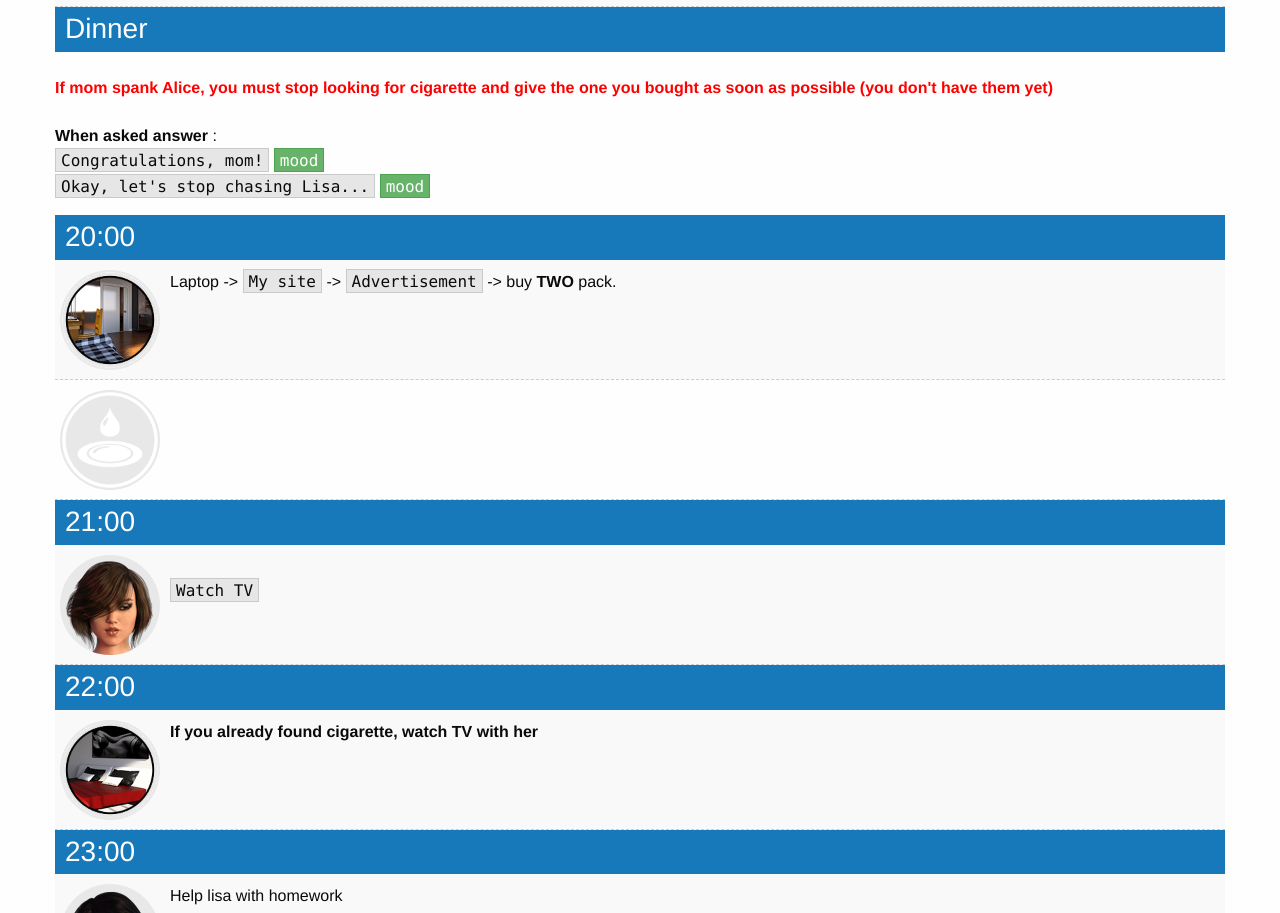
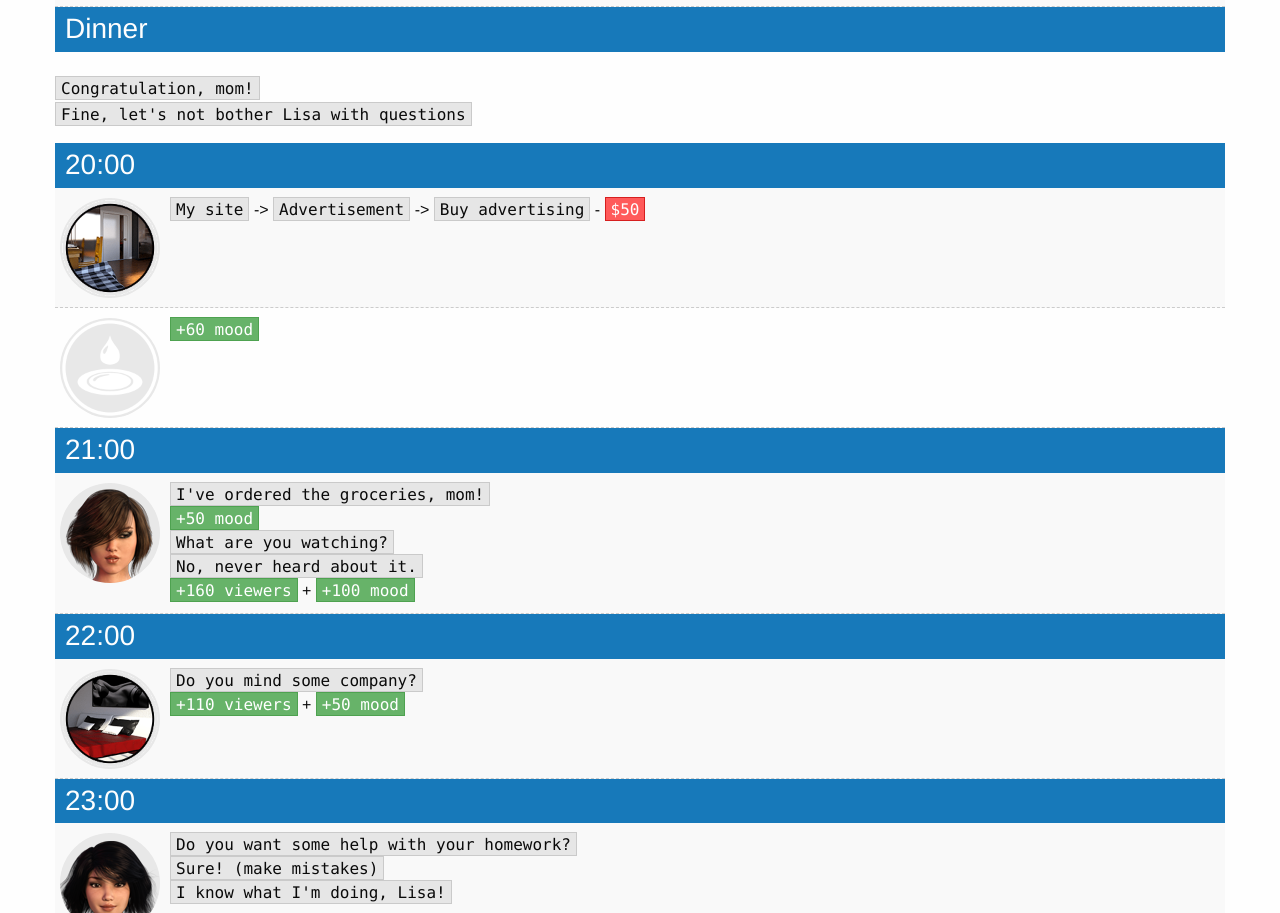
Before and after one commit to maim-lain/bigbrother, a plain HTML site: page index.html in a window 1280 px wide. Shown: the part 11087-12000 px from the top of the page. Drawn offline with Linux system fonts and the light colour scheme.

Commit message:
Update index.html

```diff
--- a/index.html
+++ b/index.html
@@ -634,7 +634,8 @@
                     17:00
                 </p>
                 <div class="step">
-                    <img src="./assets/img/wait.png" class="circle small lg float-left">
+                    <img src="./assets/img/alice.png" class="circle small lg float-left">
+                    <code>About the blog...</code><br>Congratulation, mom!
                 </div>
             </div>
             <div>
@@ -650,19 +651,10 @@
                     Dinner
                 </p>
                 <br>
-                <b style="color:red;">If mom spank Alice, you must stop looking for cigarette and give the one you bought as soon as possible (you don't have them yet)</b>
-                <br>
-                <br>
-                <b>When asked answer</b> :
-                <div>
-                    <p>
-                        <code>Congratulations, mom!</code> <span class="stat-good">mood</span>
-
-                        <br>
-                        <code>Okay, let's stop chasing Lisa...</code> <span class="stat-good">mood</span>
-
-                    </p>
-                </div>
+                <p>
+                    <code>Congratulation, mom!</code><br>
+                    <code>Fine, let's not bother Lisa with questions</code><br>
+                </p>
             </div>
             <div>
                 <p class="lead">
@@ -670,10 +662,11 @@
                 </p>
                 <div class="step">
                     <img src="./assets/img/max-room.png" class="circle small lg float-left">
-                    Laptop -> <code>My site</code> -> <code>Advertisement</code> -> buy <b>TWO</b> pack.
+                    <code>My site</code> -> <code>Advertisement</code> -> <code>Buy advertising</code> - <span class="stat-bad">$50</span>
                 </div>
                 <div class="step">
                     <img src="./assets/img/dishes.png" class="circle small lg float-left">
+					<span class="stat-good">+60 mood</span>
                 </div>
             </div>
             <div>
@@ -682,8 +675,11 @@
                 </p>
                 <div class="step">
                     <img src="./assets/img/mom.png" class="circle small lg float-left">
-                    <br>
-                    <code>Watch TV</code>
+                    <code>I've ordered the groceries, mom!</code><br>
+					<span class="stat-good">+50 mood</span><br>
+                    <code>What are you watching?</code><br>
+                    <code>No, never heard about it.</code><br>
+					<span class="stat-good">+160 viewers</span> + <span class="stat-good">+100 mood</span>
                 </div>
             </div>
             <div>
@@ -692,7 +688,8 @@
                 </p>
                 <div class="step">
                     <img src="./assets/img/alice-room.png" class="circle small lg float-left">
-                    <b>If you already found cigarette, watch TV with her</b>
+                    <code>Do you mind some company?</code><br>
+					<span class="stat-good">+110 viewers</span> + <span class="stat-good">+50 mood</span>
                 </div>
             </div>
             <div>
@@ -701,8 +698,9 @@
                 </p>
                 <div class="step">
                     <img src="./assets/img/lisa.png" class="circle small lg float-left">
-                    Help lisa with homework<br>
-                    <b>Make mistakes</b><b style="color:red;"> You must make mistakes only once.</b>
+                    <code>Do you want some help with your homework?</code><br>
+                    <code>Sure! (make mistakes)</code><br>
+                    <code>I know what I'm doing, Lisa!</code><br>
                 </div>
             </div>
             <div>
```
